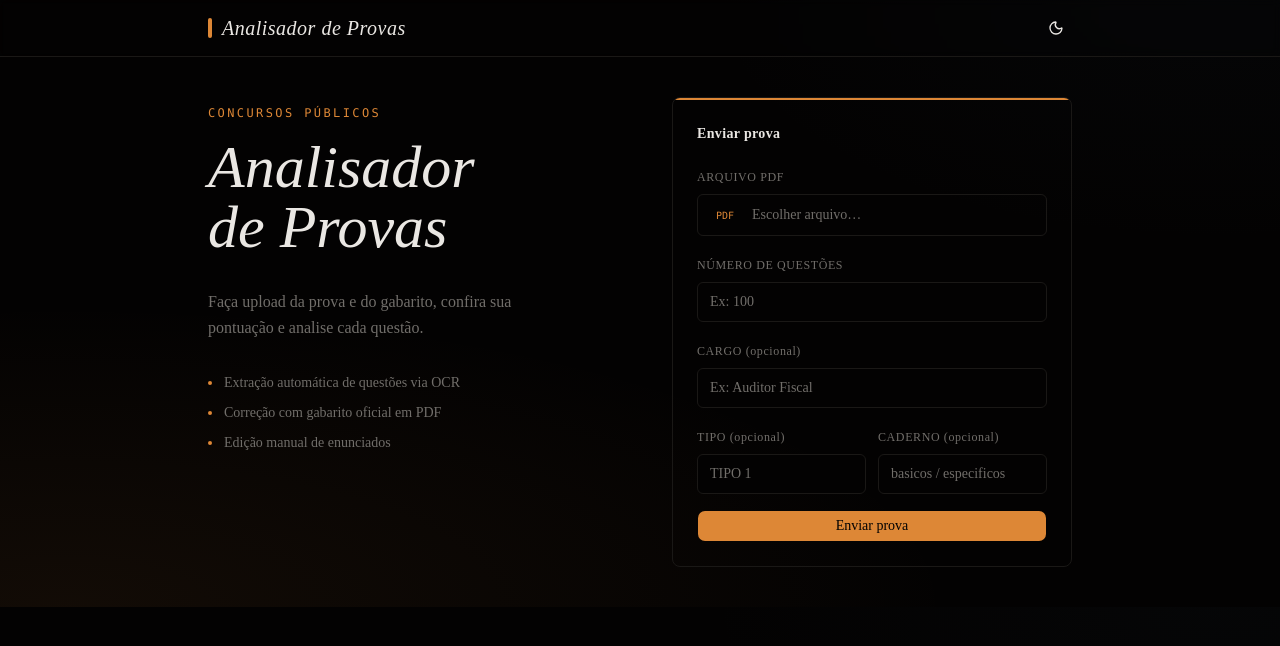
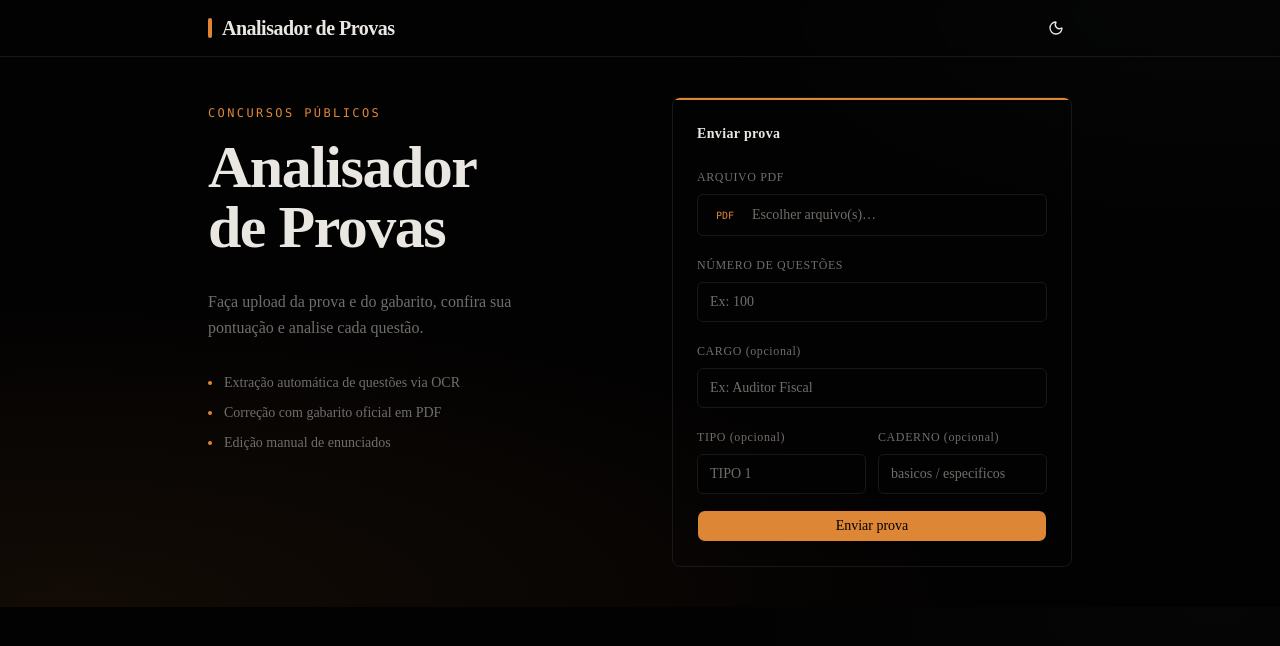
Before and after one commit to GbCarvalho/exam-analyzer-web, a Next.js app: page / in a window 1280 px wide. Shown: the top 646 px of the page. Built offline with nearby package versions, Linux system fonts and the light colour scheme; no server answers.

Commit message:
design: swap to Inter font, update file input to support multiple PDFs

```diff
--- a/app/exams/[id]/page.tsx
+++ b/app/exams/[id]/page.tsx
@@ -28,7 +28,7 @@ export default async function ExamPage({ params }: Props) {
       <div className="border-b border-border pb-6">
         <div className="flex items-start justify-between gap-4 mb-3">
           <div>
-            <h1 className="font-display text-3xl italic">
+            <h1 className="text-2xl font-bold tracking-tight">
               {exam.cargo ?? 'Prova sem cargo'}
             </h1>
             {exam.exam_code && (
--- a/app/globals.css
+++ b/app/globals.css
@@ -43,7 +43,6 @@
     --sidebar-accent-foreground: oklch(0.20 0.008 60);
     --sidebar-border: oklch(0.87 0.006 80);
     --sidebar-ring: oklch(0.56 0.14 60);
-    --font-display: var(--font-cormorant);
   }
   .dark {
     --background: oklch(0.09 0.004 75);
--- a/app/layout.tsx
+++ b/app/layout.tsx
@@ -1,27 +1,20 @@
 import type { Metadata } from 'next'
 import localFont from 'next/font/local'
-import { Cormorant_Garamond } from 'next/font/google'
+import { Inter } from 'next/font/google'
 import { ThemeProvider } from 'next-themes'
 import { Toaster } from 'sonner'
 import { Header } from '@/components/header'
 import './globals.css'
 
-const geistSans = localFont({
-  src: './fonts/GeistVF.woff',
+const inter = Inter({
+  subsets: ['latin'],
   variable: '--font-sans',
-  weight: '100 900',
+  display: 'swap',
 })
 const geistMono = localFont({
   src: './fonts/GeistMonoVF.woff',
   variable: '--font-geist-mono',
   weight: '100 900',
-})
-const cormorant = Cormorant_Garamond({
-  subsets: ['latin'],
-  weight: ['400', '600'],
-  style: ['normal', 'italic'],
-  variable: '--font-cormorant',
-  display: 'swap',
 })
 
 export const metadata: Metadata = {
@@ -36,7 +29,7 @@ export default function RootLayout({
 }) {
   return (
     <html lang="pt-BR" suppressHydrationWarning>
-      <body className={`${geistSans.variable} ${geistMono.variable} ${cormorant.variable} antialiased`}>
+      <body className={`${inter.variable} ${geistMono.variable} antialiased`}>
         <ThemeProvider attribute="class" defaultTheme="dark" enableSystem={false}>
           <Header />
           <main className="mx-auto max-w-4xl px-4 py-10">{children}</main>
--- a/app/page.tsx
+++ b/app/page.tsx
@@ -8,7 +8,7 @@ export default function HomePage() {
           <p className="text-primary text-xs font-mono tracking-[0.2em] uppercase">
             Concursos Públicos
           </p>
-          <h1 className="font-display text-5xl md:text-6xl italic leading-[1.05] text-balance">
+          <h1 className="text-5xl md:text-6xl font-bold tracking-tight leading-[1.05] text-balance">
             Analisador<br />de Provas
           </h1>
         </div>
--- a/components/exam-upload-form.tsx
+++ b/components/exam-upload-form.tsx
@@ -11,7 +11,7 @@ import { uploadExam } from '@/lib/api'
 export function ExamUploadForm() {
   const router = useRouter()
   const [loading, setLoading] = useState(false)
-  const [fileName, setFileName] = useState<string | null>(null)
+  const [fileLabel, setFileLabel] = useState<string | null>(null)
 
   async function handleSubmit(e: React.FormEvent<HTMLFormElement>) {
     e.preventDefault()
@@ -57,17 +57,26 @@ export function ExamUploadForm() {
                 PDF
               </span>
               <span className="text-sm text-muted-foreground group-hover:text-foreground transition-colors flex-1 truncate">
-                {fileName ?? 'Escolher arquivo…'}
+                {fileLabel ?? 'Escolher arquivo(s)…'}
               </span>
             </label>
             <input
               id="file"
-              name="file"
+              name="files"
               type="file"
               accept=".pdf"
+              multiple
               required
               className="sr-only"
-              onChange={(e) => setFileName(e.target.files?.[0]?.name ?? null)}
+              onChange={(e) => {
+                const files = e.target.files
+                if (!files || files.length === 0) { setFileLabel(null); return }
+                setFileLabel(
+                  files.length === 1
+                    ? files[0].name
+                    : `${files.length} arquivos selecionados`,
+                )
+              }}
             />
           </div>
 
--- a/components/header.tsx
+++ b/components/header.tsx
@@ -7,7 +7,7 @@ export function Header() {
       <div className="mx-auto max-w-4xl px-4 h-14 flex items-center justify-between">
         <Link href="/" className="flex items-center gap-2.5 group">
           <span className="w-1 h-5 rounded-full bg-primary transition-all group-hover:h-4" />
-          <span className="font-display text-xl italic tracking-wide">
+          <span className="text-xl font-semibold tracking-tight">
             Analisador de Provas
           </span>
         </Link>
```
